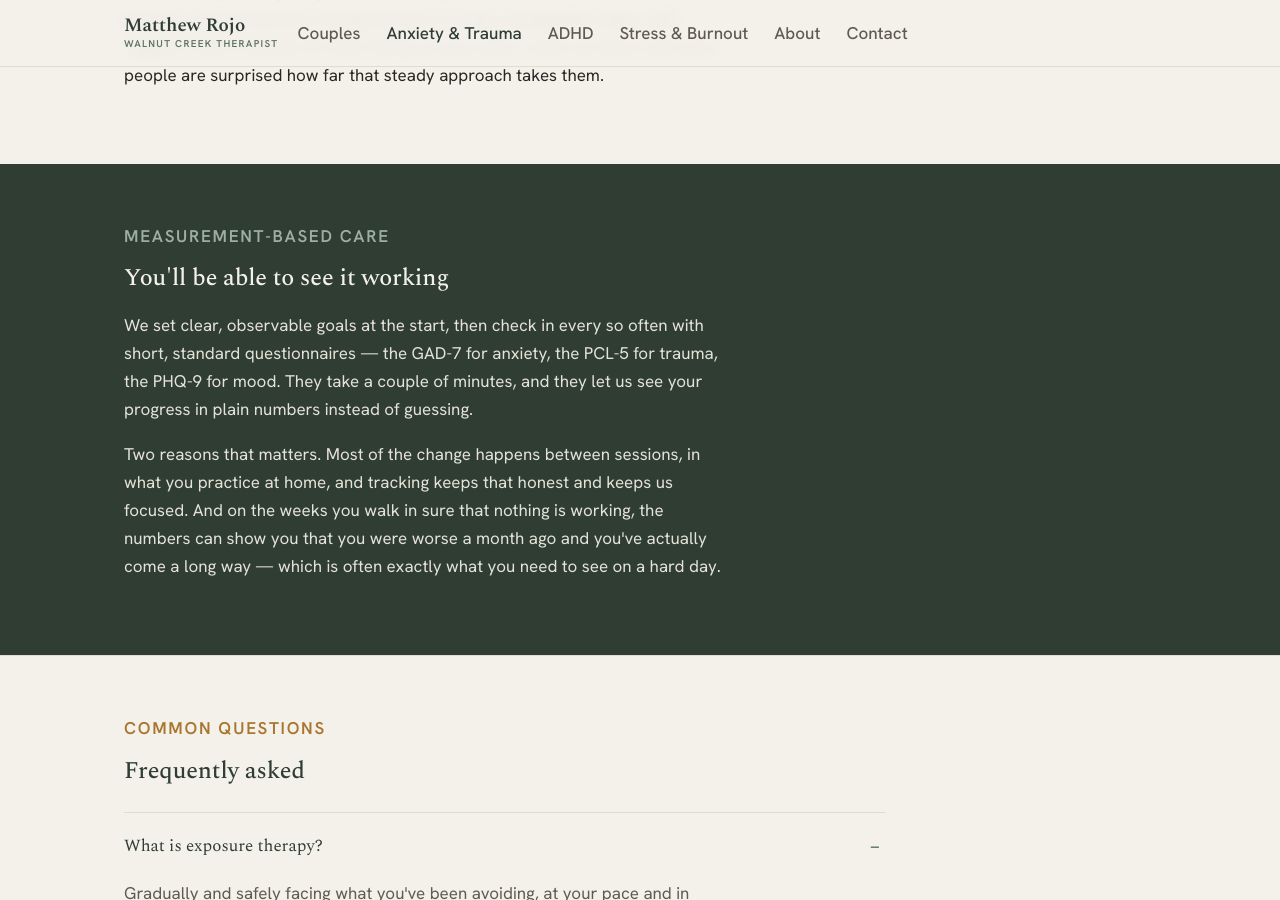
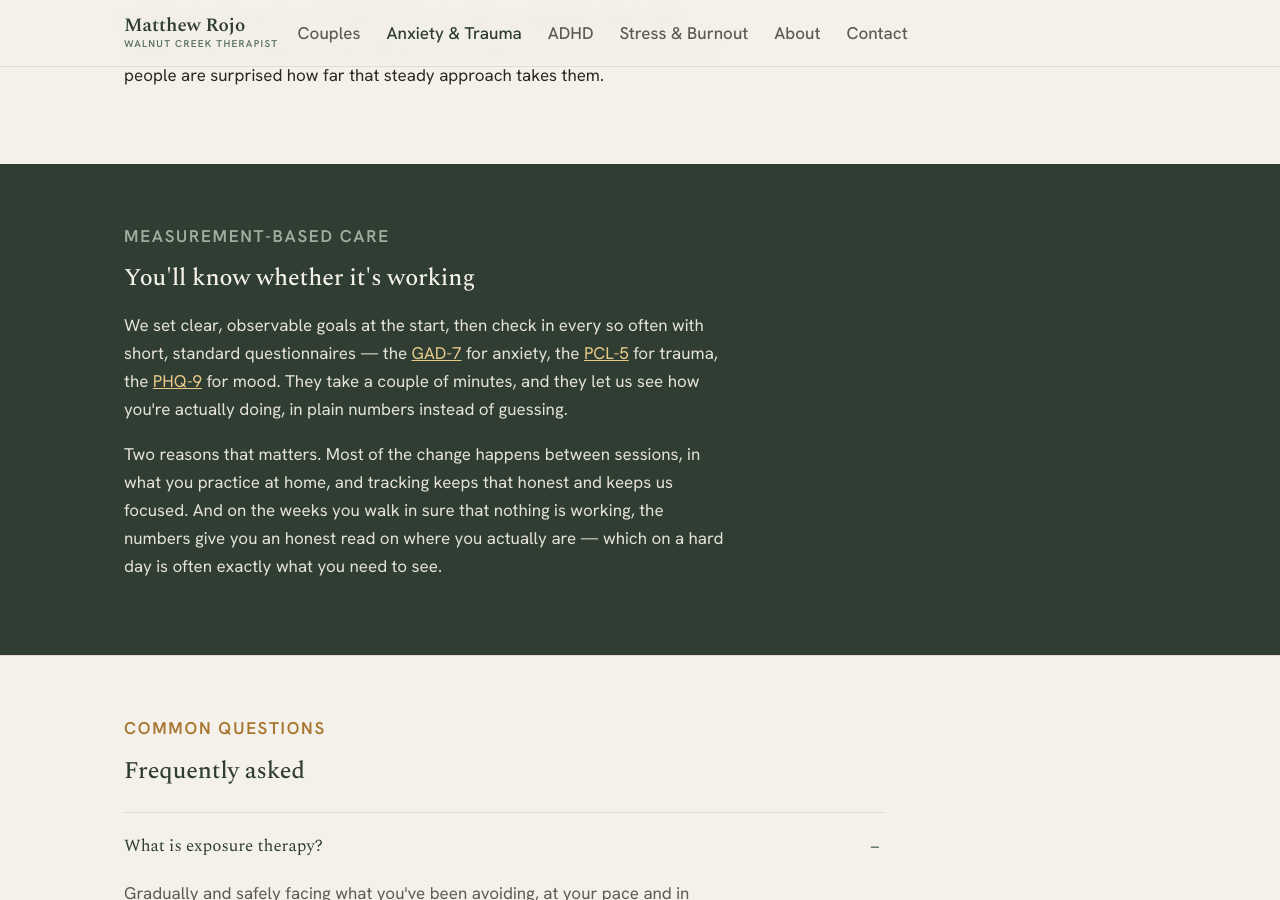
Before and after one commit to walnutcreektherapist/walnutcreektherapist.github.io, a Jekyll site: the page built from anxiety-trauma-emdr.html, in a window 1280 px wide and 900 px high, scrolled down 1685 px. Built offline with Jekyll 4.4.1, drawn with Linux system fonts in a browser that asks for light colours.

Commit message:
fix language

```diff
--- a/anxiety-trauma-emdr.html
+++ b/anxiety-trauma-emdr.html
@@ -15,7 +15,7 @@ faqs:
   - q: "What is the Flash technique?"
     a: "Flash is a gentle, EMDR-based method that lowers the intensity of a distressing memory with far less distress in the moment, which makes it easier to then process. I use it alongside standard EMDR."
   - q: "How will I know it's working?"
-    a: "We set observable goals at the start and check in periodically with short, standard questionnaires — the GAD-7 for anxiety, the PCL-5 for trauma, the PHQ-9 for mood. They take a couple of minutes and let us both see your progress in plain numbers rather than guessing."
+    a: "We set observable goals at the start and check in periodically with short, standard questionnaires — the GAD-7 for anxiety, the PCL-5 for trauma, the PHQ-9 for mood. They take a couple of minutes and let us both see how you're actually doing, in plain numbers rather than guessing."
   - q: "Is this available online?"
     a: "Yes — individual therapy is available in person in downtown Walnut Creek, or by secure video for anyone located in California."
   - q: "What does therapy cost?"
@@ -60,9 +60,9 @@ faqs:
 <section class="band band--forest">
   <div class="wrap">
     <p class="eyebrow">Measurement-based care</p>
-    <h2>You'll be able to see it working</h2>
-    <p class="lead-para">We set clear, observable goals at the start, then check in every so often with short, standard questionnaires — the GAD-7 for anxiety, the PCL-5 for trauma, the PHQ-9 for mood. They take a couple of minutes, and they let us see your progress in plain numbers instead of guessing.</p>
-    <p class="lead-para">Two reasons that matters. Most of the change happens between sessions, in what you practice at home, and tracking keeps that honest and keeps us focused. And on the weeks you walk in sure that nothing is working, the numbers can show you that you were worse a month ago and you've actually come a long way — which is often exactly what you need to see on a hard day.</p>
+    <h2>You'll know whether it's working</h2>
+    <p class="lead-para">We set clear, observable goals at the start, then check in every so often with short, standard questionnaires — the <a href="https://www.phqscreeners.com/" target="_blank" rel="noopener">GAD-7</a> for anxiety, the <a href="https://www.ptsd.va.gov/professional/assessment/adult-sr/ptsd-checklist.asp" target="_blank" rel="noopener">PCL-5</a> for trauma, the <a href="https://www.phqscreeners.com/" target="_blank" rel="noopener">PHQ-9</a> for mood. They take a couple of minutes, and they let us see how you're actually doing, in plain numbers instead of guessing.</p>
+    <p class="lead-para">Two reasons that matters. Most of the change happens between sessions, in what you practice at home, and tracking keeps that honest and keeps us focused. And on the weeks you walk in sure that nothing is working, the numbers give you an honest read on where you actually are — which on a hard day is often exactly what you need to see.</p>
   </div>
 </section>
 
--- a/index.html
+++ b/index.html
@@ -68,7 +68,7 @@ faqs:
     <p class="eyebrow">How I can help</p>
     <h2>Where to start</h2>
     <div class="threeway">
-      <a class="col link" href="/couples-therapy/"><h3>Couples therapy</h3><p>Structured, skills-based work with a finish line — track progress, build four skills, and stop having the same fight.</p><span class="more">Couples therapy →</span></a>
+      <a class="col link" href="/couples-therapy/"><h3>Couples therapy</h3><p>Structured, skills-based work with a finish line — track progress, build four skills, and work on the fight you keep having.</p><span class="more">Couples therapy →</span></a>
       <a class="col link" href="/anxiety-trauma-emdr/"><h3>Anxiety &amp; Trauma</h3><p>Help for racing thoughts, panic, constant worry, and the weight of past trauma — so it eases instead of running your days.</p><span class="more">Anxiety &amp; Trauma →</span></a>
       <a class="col link" href="/adhd/"><h3>Adult ADHD</h3><p>Help with the anxiety, overwhelm, and relationship strain that come with ADHD — and a different way of seeing it.</p><span class="more">Adult ADHD →</span></a>
       <a class="col link" href="/stress-burnout/"><h3>Stress &amp; Burnout</h3><p>For high-functioning people stretched too thin — stressed, disconnected, running on empty. Get back to yourself, and measure it.</p><span class="more">Stress &amp; Burnout →</span></a>
```
